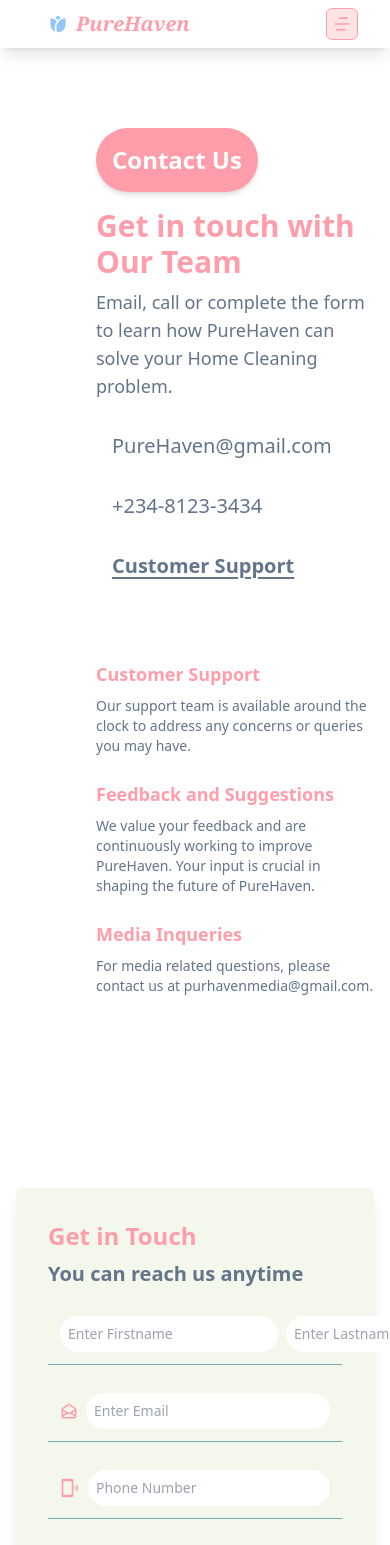
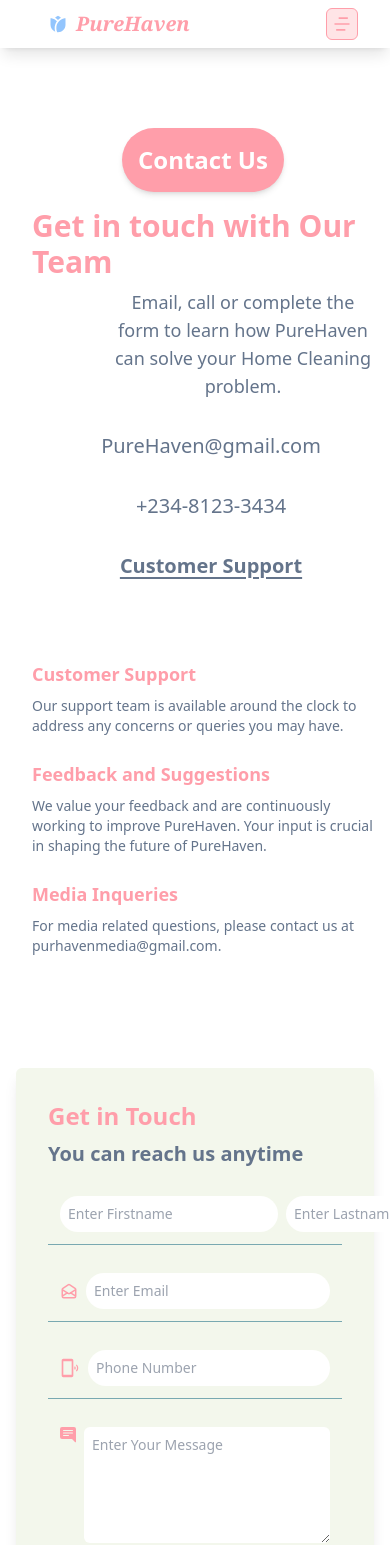
Before and after one commit to kvchi/PureHaven, a React (Vite) app: page /contact in a window 390 px wide. Shown: the top 1545 px of the page. Built offline with nearby package versions, Linux system fonts and the light colour scheme.

Commit message:
5th commit

```diff
--- a/src/pages/ContactUs.jsx
+++ b/src/pages/ContactUs.jsx
@@ -15,15 +15,15 @@ export default function ContactUs() {
     <main className=''>
       <section className='flex flex-col md:flex-row gap-8'>
 
-        <aside className='bg-white py-20 px-4 relative ml-20'>
-              <div className='flex'>
+        <aside className='bg-white py-20 px-4 relative ml-4 md:ml-20'>
+              <div className='flex justify-center md:justify-start'>
                 <h3 className='bg-primary p-4 rounded-full text-2xl text-white font-semibold shadow-md'>Contact Us</h3>
               </div>
-              <div className='mt-4'>
+              <div className='mt-4 flex justify-center md:justify-start'>
                 <h4 className='text-3xl font-bold text-primary'>Get in touch with Our Team</h4>
               </div>
-              <div className='max-w-md mt-2 flex flex-col'>
-                <p className='text-lg text-slate-500 font-medium'>Email, call or complete the form to learn how PureHaven can solve your Home Cleaning problem.</p>
+              <div className='max-w-lg mt-2 flex flex-col justify-center items-center md:justify-start'>
+                <p className='text-lg text-slate-500 font-medium ml-20 md:ml-0 text-center md:text-start'>Email, call or complete the form to learn how PureHaven can solve your Home Cleaning problem.</p>
                 <p className='mt-8 ml-4 text-slate-500 font-medium text-xl'>
                   PureHaven@gmail.com
                 </p>
@@ -51,7 +51,7 @@ export default function ContactUs() {
                 }
               </div>
         </aside>
-        <aside className='py-20 px-4'>
+        <aside className='mb-8 md:py-20 px-4'>
           <form ref={formRef} onSubmit={handleSubmit}>
             <div className='flex flex-col gap-4 bg-secondary rounded-md shadow-lg p-8 w-full'>
               <div className=''>
```
